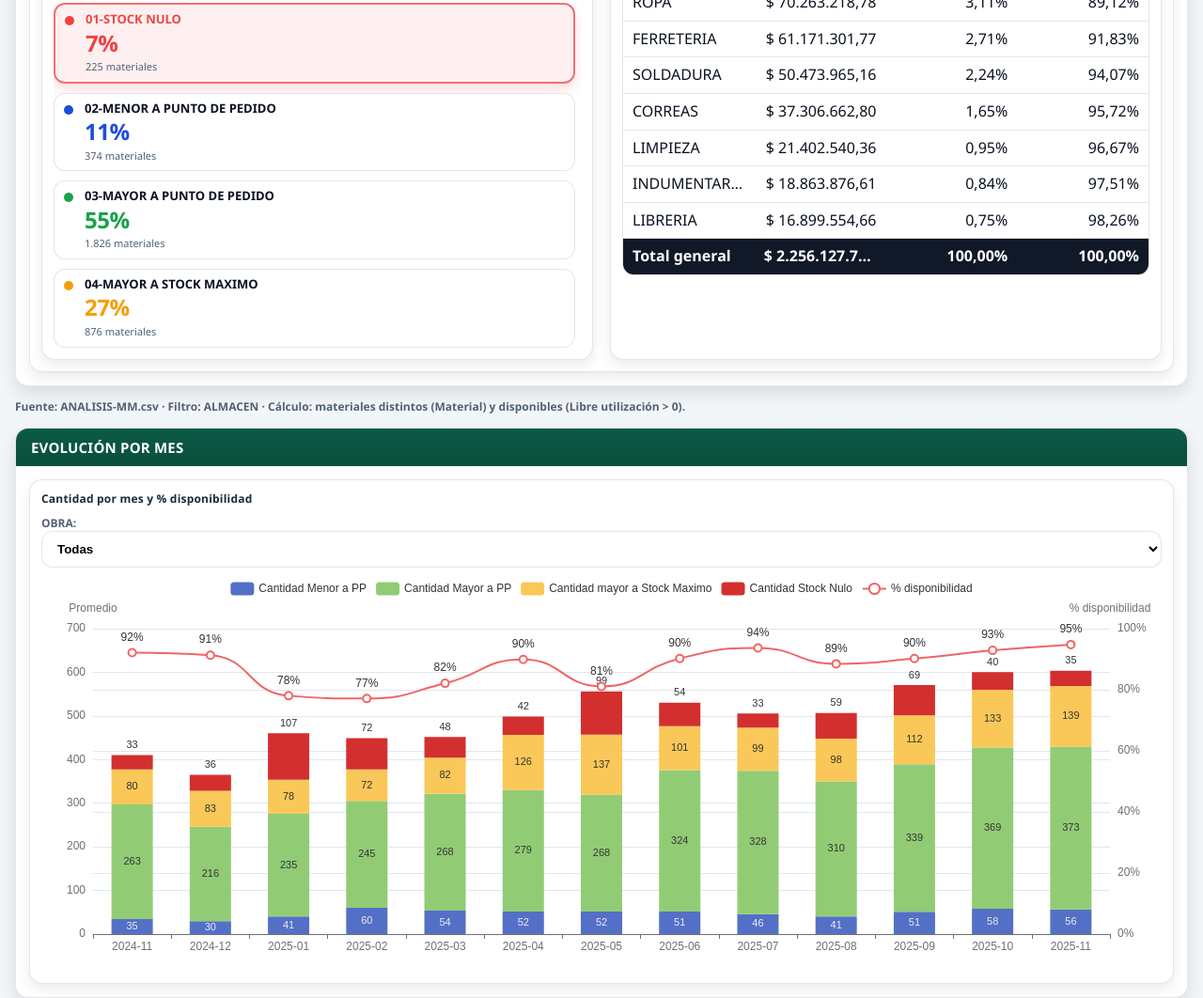
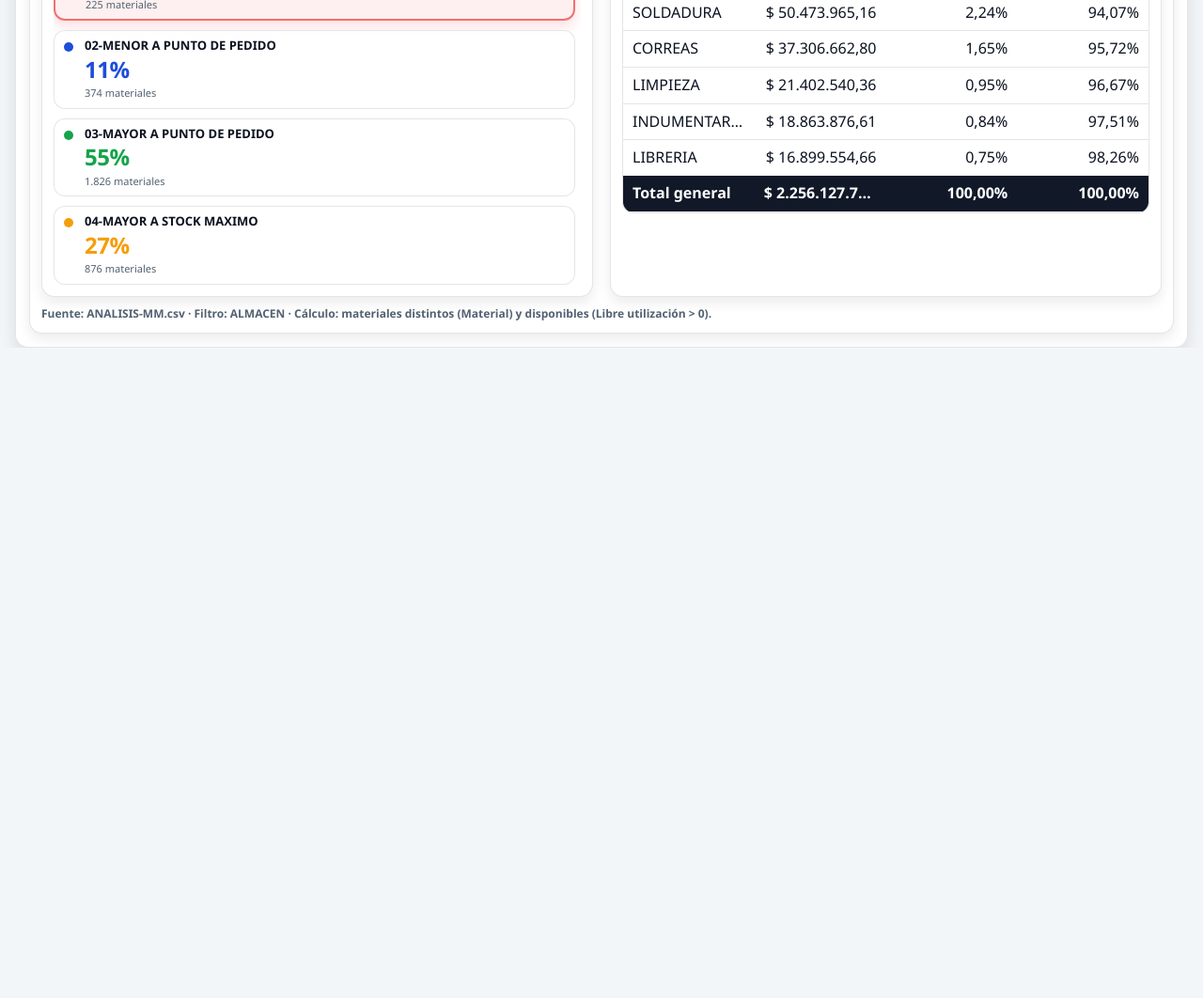
Before and after one commit to dukke89/dukke89.github.io, a plain HTML site: page analisis-mm.html in a window 1280 px wide. Shown: the part 944-2006 px from the top of the page at 94% size. After the commit the page ends 1314 px from the top, so only its background shows below. Drawn offline with nearby package versions, Linux system fonts and the light colour scheme.

Commit message:
Update analisis-mm.html

```diff
--- a/analisis-mm.html
+++ b/analisis-mm.html
@@ -42,12 +42,7 @@
           <select id="clienteSelect">
             <option value="">Todos</option>
           </select>
-          <div id="clienteHint" class="hint">Columna cliente: -</div>
-<div class="hint">Descarga CSV según columna indicador (respeta CLIENTE)</div>
         </div>
-</div>
-
-
 
         <div class="filter mm-source">
           <div class="hint"><b>Fuente:</b> <span id="mmSourceName">ANALISIS-MM.csv</span> (delimitador “;”)</div>
@@ -89,12 +84,12 @@
       </div>
     </section>
 
-    <!-- ESTADOS -->
+    <!-- ESTADOS + VALORIZACIÓN -->
     <section class="panel">
       <div class="panel-body">
         <div class="mm-card">
           <div class="mm-two">
-    <!-- Bloque 1: Gráfico circular + leyenda -->
+            <!-- Bloque 1: Donut + leyenda -->
             <div class="mm-block">
               <div class="mm-block-title">ESTADOS</div>
               <div class="mm-donut-wrap">
@@ -103,7 +98,7 @@
               <div class="mm-legend" id="donutLegend" aria-label="Leyenda del gráfico"></div>
             </div>
 
-    <!-- Bloque 2: Tabla valorización -->
+            <!-- Bloque 2: Valorización -->
             <div class="mm-block">
               <div class="mm-block-title">VALORIZACIÓN DE STOCK</div>
               <div class="mm-table-wrap mm-table-wrap-scroll">
@@ -130,32 +125,14 @@
             </div>
           </div>
 
-</section>
-
-    <footer class="footnote">
+          <div class="footnote" style="margin-top:10px">
             Fuente: <b>ANALISIS-MM.csv</b> · Filtro: <b>ALMACEN</b> · Cálculo: materiales distintos (Material) y disponibles (Libre utilización &gt; 0).
-
-    <!-- EVOLUCIÓN -->
-    <section class="panel">
-      <div class="panel-title">EVOLUCIÓN POR MES</div>
-      <div class="panel-body">
-        <div class="mm-card">
-          <div class="mm-card-title">Cantidad por mes y % disponibilidad</div>
-          <div style="margin-bottom:10px">
-            <label><b>OBRA:</b></label>
-            <select id="obraSelect">
-              <option value="">Todas</option>
-            </select>
           </div>
-          <div id="chartEvolucion" style="width:100%;height:420px;"></div>
         </div>
       </div>
     </section>
-
-    </footer>
   </main>
 
   <script src="analisis-mm.js?v=20251229202542"></script>
-  <script src="evolucion.js"></script>
 </body>
 </html>
```
Lines whose indentation alone changed are shown as unchanged.
